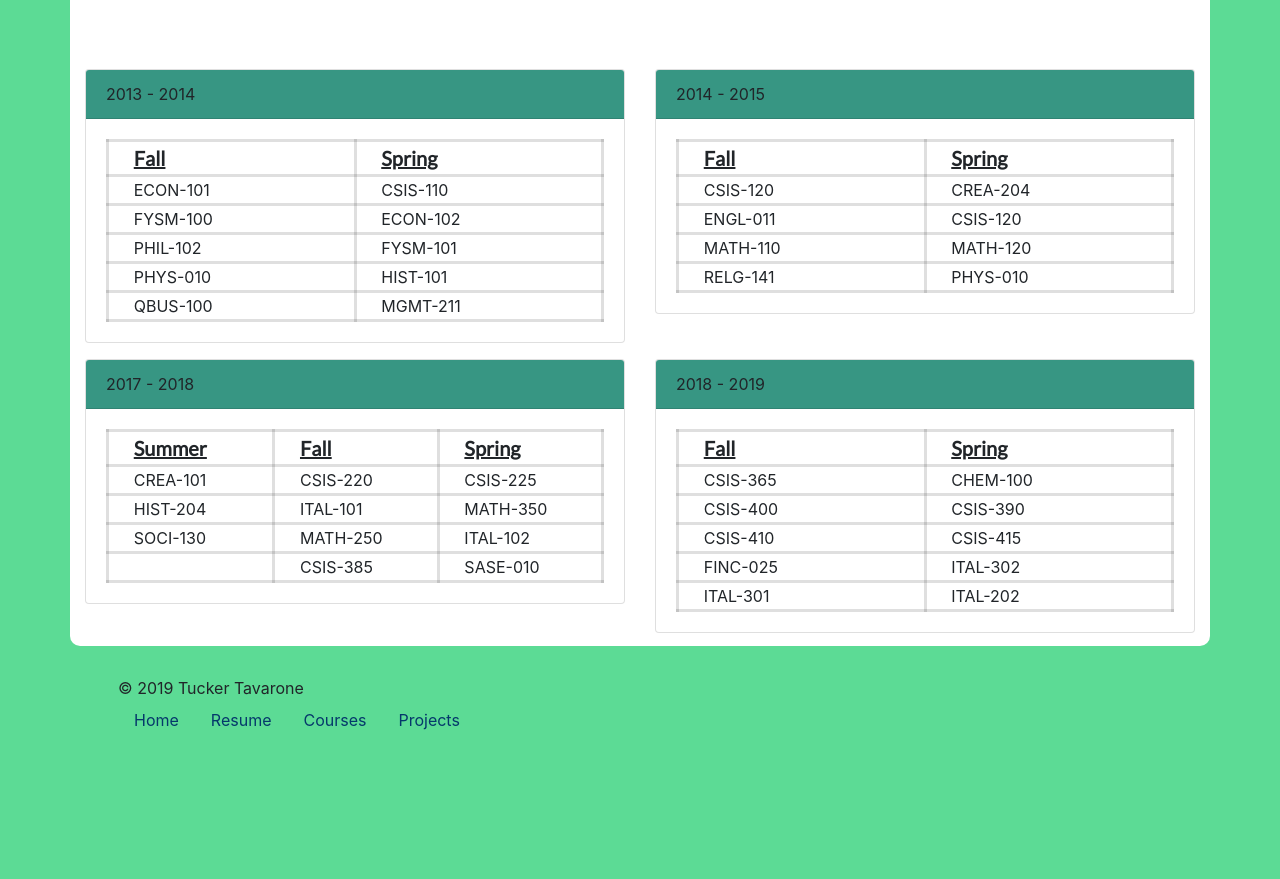
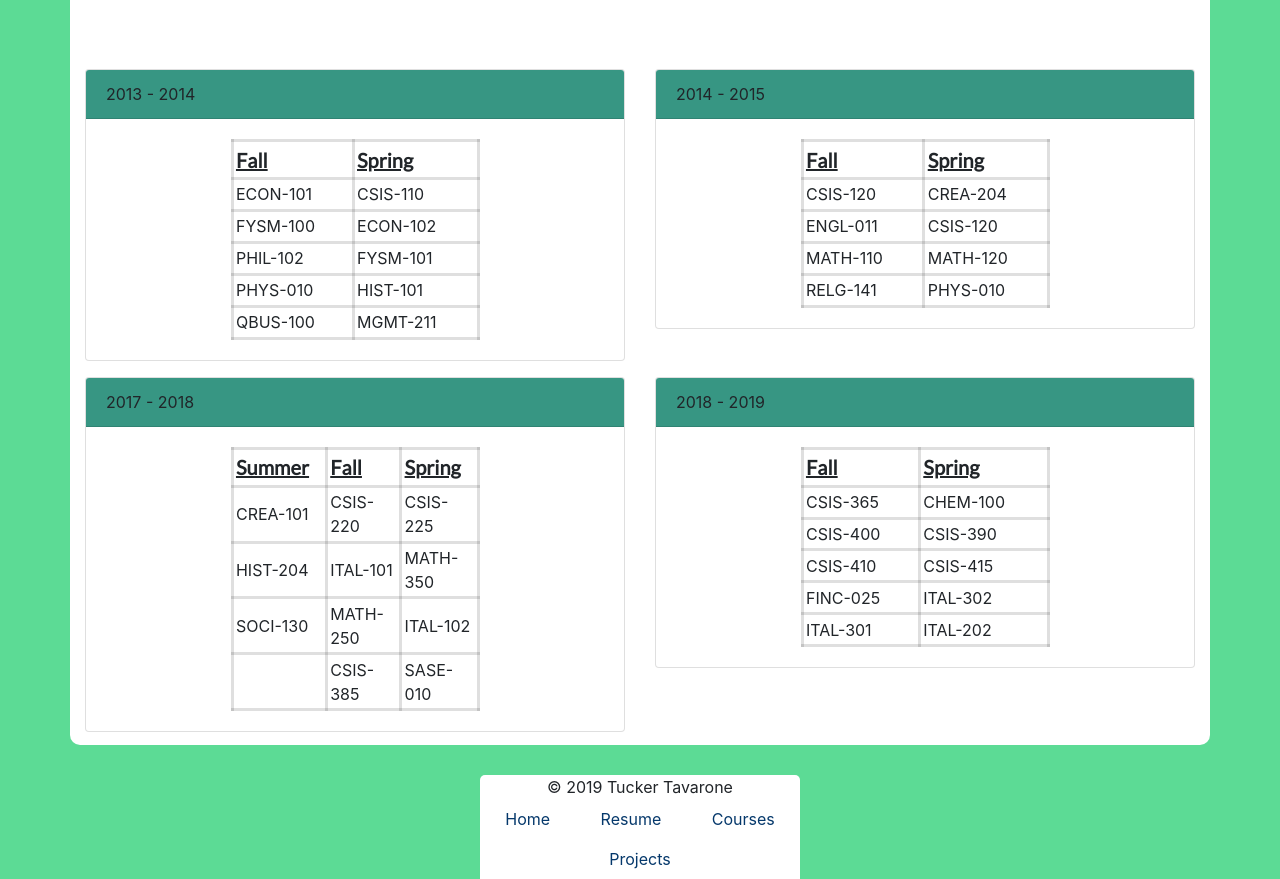
Before and after one commit to ttavarone/Resume-Site, a plain HTML site: page courses.html in a window 1280 px wide. Shown: the part 145-1024 px from the top of the page. Before the commit the page ends 885 px from the top, so only its background shows below. Drawn offline with nearby package versions, Linux system fonts and the light colour scheme.

Commit message:
changed the footer

```diff
--- a/css/custom.css
+++ b/css/custom.css
@@ -68,20 +68,30 @@ img#lzrmze {
 	float: right;
 }
 
-footer p {
-	/*text-align: right;*/
-    padding-right: 20px;
+footer {
+	background-color: white;
+	margin: auto;
+	width: 25%;
+	border-top-right-radius: 5px;
+	border-top-left-radius: 5px;
+	text-align: center;
 }
 
-footer li, footer ul {
-	padding: 0;
-	margin: 0;
+footer a {
+	padding: 1%;
+	background-color: white;
+	margin: auto;
 }
-footer li {
-	margin: 0px 10px;
-	list-style: none;
-	display: inline;
 
+footer nav {
+	width: 100%;
+	margin: auto;
+	float: left;
+	background-color: white;
+}
+
+footer p {
+	margin: auto;
 }
 
 @media print {
@@ -127,15 +137,18 @@ div h1 {
 
 tr, td, th{
 	border: 3px solid rgba(0,0,0,.125);
-	padding-left: 5%;
-	padding-right: 5%;
-	width: 15%;
+	width: 1%;
+	padding: 1%;
 }
 
 th {
 	font-size: 125%;
 	font-family: 'Lato', sans-serif;
 	text-decoration: underline;
+}
+table {
+	width: 50%;
+	margin: auto;
 }
 
 a.navbar-brand {
@@ -169,11 +182,3 @@ a#githublink {
 	margin-left: 2%;
 	margin-bottom: 5%;
 }
-
-footer {
-	margin-left: 118px;
-}
-
-footer a {
-	padding: 1%;
-}
```
Also changed, not shown: index.html (+5 -5 lines).
